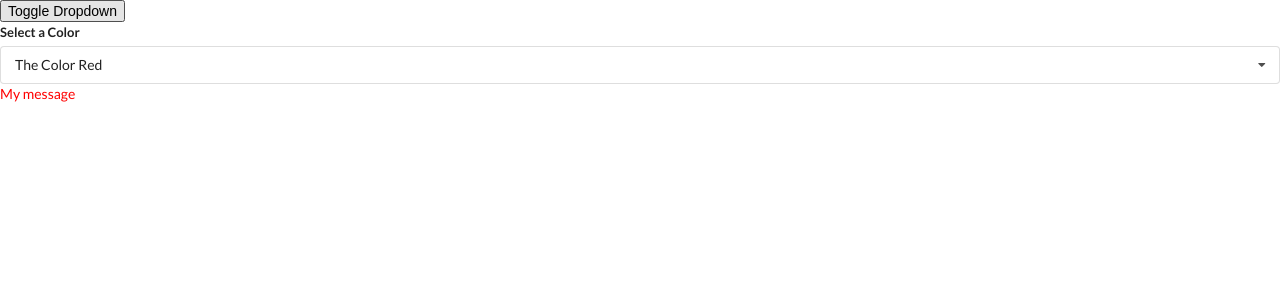
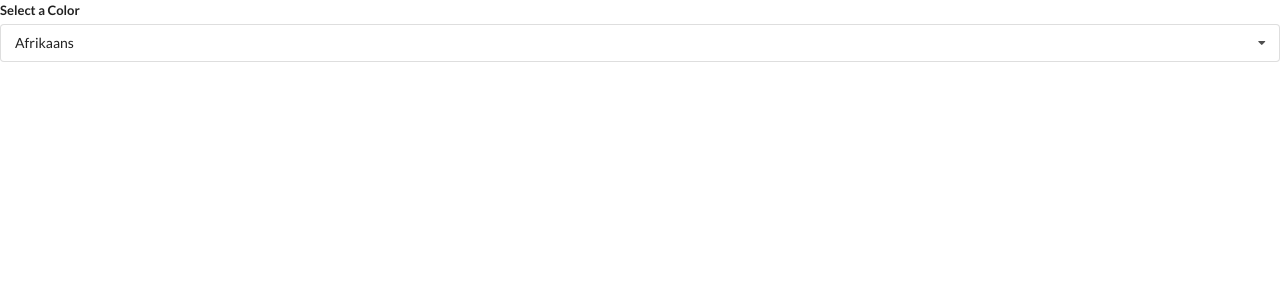
Before and after one commit to V1ctorC/widgets, a React (Create React App) app: page / in a window 1280 px wide. Shown: the top 300 px of the page. Built offline with nearby package versions, Linux system fonts and the light colour scheme.

Commit message:
The Translate Widget + Scaffolding the Translate Component

```diff
--- a/src/App.js
+++ b/src/App.js
@@ -2,6 +2,7 @@
 import Accordion from './components/Accordion'
 import Search from './components/Search'
 import Dropdown from './components/Dropdown'
+import Translate from './components/Translate'
 
 const items = [
     {
@@ -35,19 +36,9 @@
 
 const App = () => {
 
-    const [selected, setSelected] = useState(options[0])
-    const [showDropdown, setShowDropdown] = useState(true)
-
     return (
         <div>
-            <button onClick={() => setShowDropdown(!showDropdown)}>Toggle Dropdown</button>
-            {
-                showDropdown ?
-                <Dropdown selected={selected} onSelectedChange={setSelected} options={options} />
-                : null
-            }
-
-            <p style={{color: selected.value}}>My message</p>
+            <Translate />
         </div>
     )
 }
--- /dev/null
+++ b/src/components/Translate.js
@@ -0,0 +1,30 @@
+import React, { useState } from 'react'
+import Dropdown from './Dropdown'
+
+const options = [
+    {
+        label: 'Afrikaans',
+        value: 'af'
+    },
+    {
+        label: 'Arabic',
+        value: 'ar'
+    },
+    {
+        label: 'Hindi',
+        value: 'hi'
+    }
+]
+
+const Translate = () => {
+
+    const [language, setLanguage] = useState(options[0])
+
+    return (
+        <div>
+            <Dropdown options={options} selected={language} onSelectedChange={setLanguage}  />
+        </div>
+    )
+};
+
+export default Translate
```
